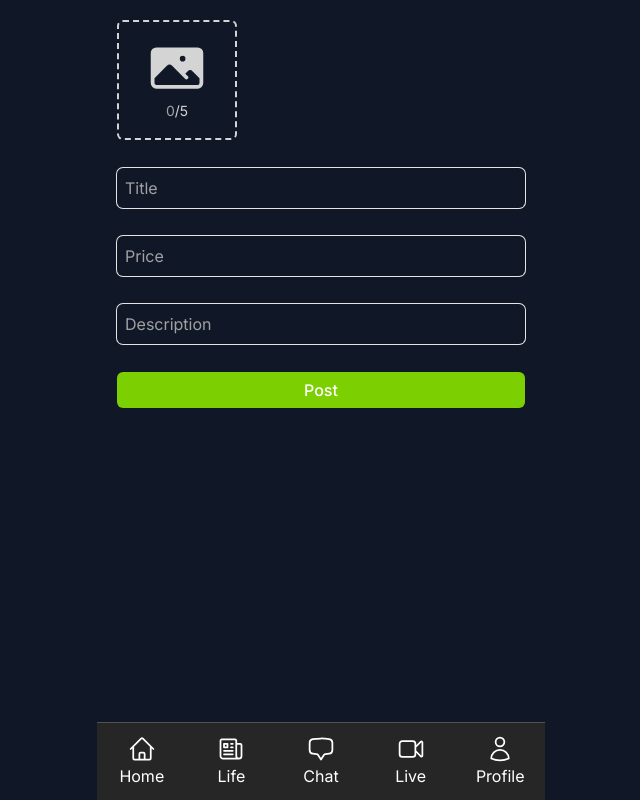
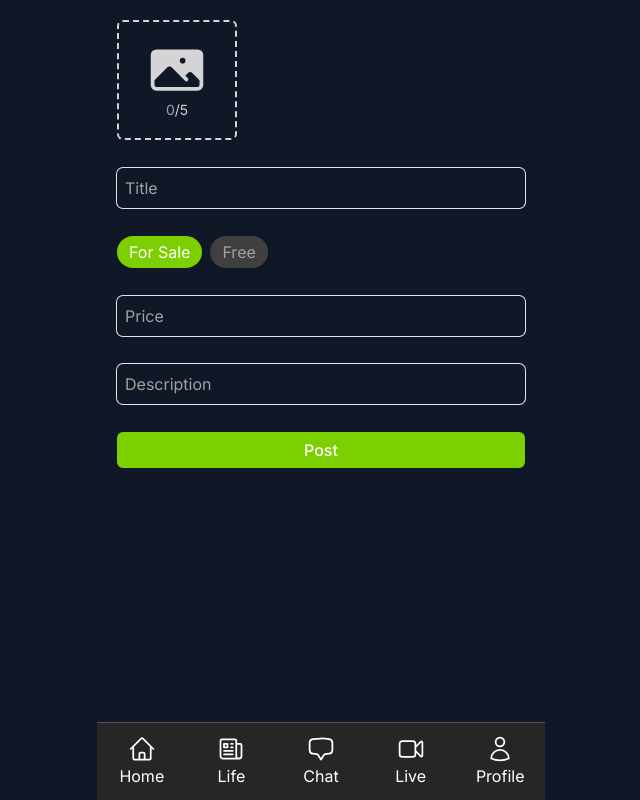
Before and after one commit to HarryLee87/Savket, a Next.js app: page /products/new in a window 1280 px wide. Shown: the whole page, without its empty margins (319-959 px from the left). Built offline with nearby package versions, Linux system fonts and the light colour scheme.

Commit message:
refactored new product page with react-hook-form and validation

```diff
--- a/app/(tabs)/products/new/actions.ts
+++ b/app/(tabs)/products/new/actions.ts
@@ -3,18 +3,7 @@
 import db from "@/lib/prisma";
 import { createClient } from "@/utils/supabase/server";
 import { redirect } from "next/navigation";
-import { z } from "zod";
-
-const productSchema = z.object({
-  title: z.string().nonempty("Title is required"),
-  photo: z.array(z.instanceof(File)).min(1, {
-    message: "At least one photo is required",
-  }),
-  price: z.coerce.number({
-    required_error: "Price is required",
-  }),
-  description: z.string().nonempty("Description is required"),
-});
+import productSchema from "./schema";
 
 export async function uploadProduct(_: any, formData: FormData) {
   const photos = formData.getAll("photo");
--- a/app/(tabs)/products/new/page.tsx
+++ b/app/(tabs)/products/new/page.tsx
@@ -7,19 +7,26 @@ import { useActionState, useState } from "react";
 import { uploadProduct } from "./actions";
 import Image from "next/image";
 import { XMarkIcon } from "@heroicons/react/20/solid";
+import { useForm } from "react-hook-form"
+import { zodResolver } from "@hookform/resolvers/zod";
+import productSchema, { ProductType } from "./schema";
 
 const MAX_IMAGE_QTY = 5
 
 export default function NewProduct() {
     const [previews, setPreviews] = useState<string[]>([]);
+    const [saleType, setSaleType] = useState<"forSale" | "free">("forSale");
     const [state, dispatch] = useActionState(uploadProduct, { formErrors: [], fieldErrors: {} })
+    const { register, handleSubmit, setValue, formState: { errors } } = useForm<ProductType>({
+        resolver: zodResolver(productSchema),
+    })
 
 
     const onImageChange = (event: React.ChangeEvent<HTMLInputElement>) => {
         const { target: { files } } = event
         if (!files) return
         // const file = files[0]
-
+        const fileArray = Array.from(files);
         if (files.length > MAX_IMAGE_QTY) {
             alert("You can upload a maximum of 5 images.")
             return
@@ -38,6 +45,7 @@ export default function NewProduct() {
             urls.push(URL.createObjectURL(file))
         }
         setPreviews(urls)
+        setValue("photo", fileArray);
         console.log(urls)
     }
 
@@ -45,21 +53,33 @@ export default function NewProduct() {
         setPreviews((prev) => prev.filter((_, i) => i !== index))
     }
 
+    const onSubmit = (data: ProductType) => {
+        const formData = new FormData();
+        formData.append("title", data.title);
+        formData.append("price", data.price.toString());
+        formData.append("description", data.description);
+        data.photo.forEach((file) => {
+            formData.append("photo", file);
+        });
+        dispatch(formData);
+    };
+
     return (
         <div>
-            <form action={dispatch} className="flex flex-col gap-5 p-3">
+            <form onSubmit={handleSubmit(onSubmit)} className="flex flex-col gap-5 p-3">
+
                 <div className="flex flex-row gap-2 max-w-md overflow-x-auto scrollbar-hidden py-2 items-center">
                     <label
                         htmlFor="photo"
                         className="border-2 aspect-square flex flex-col items-center justify-center text-neutral-300 border-neutral-300 rounded-md border-dashed cursor-pointer bg-center bg-cover w-30 h-30"
                     >
                         <PhotoIcon className="w-15" />
-                        <div className="*:text-sm">
-                            <span className={`text-neutral-400 ${previews.length === 0 ? "" : "text-orange-600"}`}>{previews.length}</span>
-                            <span>/{MAX_IMAGE_QTY}</span>
-                            {state?.fieldErrors?.photo && (
-                                <span className="text-red-500 text-xs">{state.fieldErrors.photo}</span>
-                            )}
+                        <div className="*:text-sm flex flex-col justify-center items-center">
+                            <div>
+                                <span className={`text-neutral-400 ${previews.length === 0 ? "" : "text-orange-600"}`}>{previews.length}</span>
+                                <span>/{MAX_IMAGE_QTY}</span>
+                            </div>
+                            <span className="text-red-500 text-xs">{errors.photo?.message}</span>
                         </div>
                     </label>
 
@@ -85,23 +105,53 @@ export default function NewProduct() {
                 </div>
 
                 <input
-                    onChange={onImageChange}
                     type="file"
-                    id="photo"
-                    name="photo"
+                    // id="photo"
+                    // name="photo"
+                    // {...register("photo")}
                     accept="image/*"
                     multiple
                     className="hidden"
+                    onChange={onImageChange}
                 />
-                <InputForm name="title"
+                <InputForm
+                    // name="title"
+                    {...register("title")}
+                    required
+                    placeholder="Title"
+                    type="text"
+                    errors={[errors.title?.message ?? ""]}
+                />
+                <div className="flex gap-2 mb-2">
+                    <button
+                        type="button"
+                        onClick={() => { setSaleType("forSale"); setValue("price", "" as unknown as number);; }}
+                        className={`px-3 py-1 rounded-2xl ${saleType === "forSale" ? "bg-lime-500 text-white" : "bg-neutral-700 text-neutral-400"}`}>
+                        For Sale
+                    </button>
+                    <button
+                        type="button"
+                        onClick={() => { setSaleType("free"); setValue("price", 0); }}
+                        className={`px-3 py-1 rounded-2xl ${saleType === "free" ? "bg-lime-500 text-white" : "bg-neutral-700 text-neutral-400"}`}>
+                        Free
+                    </button>
+                </div>
+                <InputForm
+                    {...register("price")}
                     // required
-                    placeholder="Title" type="text" errors={state?.fieldErrors.title} />
-                <InputForm name="price"
-                    // required
-                    placeholder="Price" type="text" errors={state?.fieldErrors.price} />
-                <InputForm name="description"
-                    // required
-                    placeholder="Description" type="text" errors={state?.fieldErrors.description} />
+                    placeholder="Price"
+                    type="text"
+                    errors={[errors.price?.message ?? ""]}
+                    disabled={saleType === "free"}
+                />
+                <InputForm
+                    // name="description"
+                    {...register("description")}
+                    required
+                    placeholder="Description"
+                    type="text"
+                    errors={[errors.description?.message ?? ""]}
+                />
                 <Button text="Post" />
             </form>
         </div>
--- /dev/null
+++ b/app/(tabs)/products/new/schema.ts
@@ -0,0 +1,32 @@
+import { z } from "zod";
+
+const productSchema = z.object({
+  title: z.string().nonempty("Title is required"),
+  photo: z.array(z.instanceof(File)).min(1, {
+    message: "At least one photo is required",
+  }),
+  // price: z.coerce.number({
+  //   required_error: "Price is required",
+  // }),
+  price: z.preprocess(
+    (val) => {
+      if (typeof val === "string" && val.trim() === "") {
+        return undefined;
+      }
+
+      if (typeof val === "string") {
+        return parseFloat(val);
+      }
+      return val;
+    },
+    z.number({
+      required_error: "Price is required",
+      invalid_type_error: "Price must be a valid number",
+    })
+  ),
+  description: z.string().nonempty("Description is required"),
+});
+
+export type ProductType = z.infer<typeof productSchema>;
+
+export default productSchema;
--- a/package.json
+++ b/package.json
@@ -10,6 +10,7 @@
   },
   "dependencies": {
     "@heroicons/react": "^2.1.5",
+    "@hookform/resolvers": "^4.1.3",
     "@prisma/client": "^6.5.0",
     "@supabase/ssr": "^0.6.1",
     "@supabase/supabase-js": "^2.49.1",
```
Also changed, not shown: 1 other file (tests, documents, lock files or other folders).
